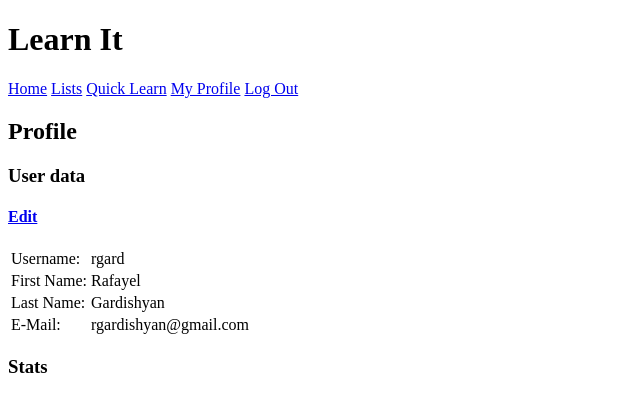
After one commit to RafayelGardishyan/Schoolar, a Django app: page /user/profile/ in a window 1280 px wide. The commit adds this page. Shown: the top 394 px of the page, without its empty margins (0-640 px from the left). Run offline with Django 3.2, Linux system fonts and the light colour scheme; a user stored in the database is signed in; data comes from the database, SQL or seed files in the repository; both versions use the stored data as it was after the commit; some libraries are stand-ins or nearby versions.

Commit message:
Added profie page and test stats. Also improved some pages and added registration email

```diff
--- a/learnit/models.py
+++ b/learnit/models.py
@@ -20,7 +20,11 @@ class Subject(models.Model):
 class TestResults(models.Model):
     grade = models.IntegerField()
     user = models.ForeignKey(to=User, on_delete=models.CASCADE)
+    datetime = models.DateTimeField(auto_now=True)
     difficult_questions = models.ManyToManyField(to=Question)
+
+    def get_difficult_words_count(self):
+        return self.difficult_questions.all().count()
 
 
 class List(models.Model):
--- a/learnit/urls.py
+++ b/learnit/urls.py
@@ -11,6 +11,7 @@ urlpatterns = [
     path('app/delete/<int:list_id>', views.delete, name='test'),
     path('app/test/register/', views.register_results, name='register_results'),
     path('app/result/<int:result_id>', views.results, name='results_page'),
+    path('user/profile/', views.profile, name='user_profile'),
     path('login/', auth_views.LoginView.as_view(template_name='registration/login.html'), name='login'),
     path('logout/', auth_views.LogoutView.as_view(template_name='registration/logout.html'), {'next_page': '/logged_out'}, name='logout'),
     path('logged_out/', views.logged_out, name='logged_out'),
--- a/learnit/views.py
+++ b/learnit/views.py
@@ -1,6 +1,10 @@
 import json
+from django.core.mail import send_mail
+from django.http import BadHeaderError
+from django.shortcuts import render, redirect
+from django.template import Context
+from django.template.loader import get_template
 
-from django.shortcuts import render, redirect
 from .forms import UserForm
 from .models import Subject, List, Question, TestResults
 
@@ -19,6 +23,22 @@ def register(request):
             user = form.save()
             user.username = user.first_name
             user.save()
+
+            template = get_template('emails/registration.txt')
+            content = template.render({'username': user.username})
+            if not user.email:
+                raise BadHeaderError('No email address given for {0}'.format(user))
+
+            send_mail(
+                '[Learn It] Account registration',
+                content,
+                'noreply@learnit.com',
+                [user.email],
+                fail_silently=False,
+            )
+
+            print('Sent mail to: {}'.format(user.email))
+
             return redirect("/")
 
     return render(request, "registration/register.html", {
@@ -27,7 +47,9 @@ def register(request):
 
 
 def app_home(request):
-    return render(request, "app/index.html")
+    return render(request, "app/index.html", {
+        'username': request.user.username
+    })
 
 
 def logged_out(request):
@@ -64,7 +86,7 @@ def add_list(request):
 
         n_list.save()
 
-        return redirect("/lists")
+        return redirect("/app/lists")
 
     subjects = Subject.objects.all()
 
@@ -129,6 +151,22 @@ def register_results(request):
 
 
 def results(request, result_id):
+    if not request.user.is_authenticated:
+        return redirect('/login')
+
     return render(request, 'app/result.html', {
         'result': TestResults.objects.get(pk=result_id)
     })
+
+
+def profile(request):
+    if not request.user.is_authenticated:
+        return redirect('/login')
+
+    user = request.user
+    n_results = TestResults.objects.filter(user=user)
+
+    return render(request, 'registration/profile.html', {
+        'user': user,
+        'results': n_results
+    })
--- /dev/null
+++ b/templates/app/applets/result_graph.html
@@ -0,0 +1,26 @@
+<script type="text/javascript" src="https://www.gstatic.com/charts/loader.js"></script>
+<script type="text/javascript">
+      google.charts.load('current', {'packages':['corechart']});
+      google.charts.setOnLoadCallback(drawChart);
+
+      function drawChart() {
+        var data = google.visualization.arrayToDataTable([
+          ['ID',      'Grade',      'Difficult Words'],
+          {% for result in results %}
+          [{{result.pk}}, {{result.grade}}, {{result.get_difficult_words_count}}],
+          {% endfor %}
+
+        ]);
+
+        var options = {
+          title: 'Your test results',
+          curveType: 'function',
+          legend: { position: 'bottom' }
+        };
+
+        var chart = new google.visualization.LineChart(document.getElementById('curve_chart'));
+
+        chart.draw(data, options);
+      }
+</script>
+<div id="curve_chart" style="width: 900px; height: 500px"></div>
--- a/templates/app/index.html
+++ b/templates/app/index.html
@@ -2,7 +2,7 @@
 
 {% block content %}
 
-    <p>Logged in!</p>
-    <a href="/app/add">Add list!</a>
+    <h2>Welcome, {{ username }}</h2>
+    <a href="/app/lists">Start Learning</a>
 
 {% endblock %}
--- a/templates/app/lists.html
+++ b/templates/app/lists.html
@@ -4,9 +4,9 @@
 
 {% block content %}
   <h2>My lists</h2>
-  <h3>Welcome {{ username }}</h3>
+  <h3><a href="/app/add">Add a list</a></h3>
 
-  <table border="1">
+  <table>
   <tr>
   <td>Name</td>
   <td>Question Subject</td>
@@ -19,8 +19,8 @@
   <td>{{ list.name }}</td>
   <td>{{ list.question_subject }}</td>
   <td>{{ list.answer_subject }}</td>
+  <td><a href="/app/delete/{{ list.get_test }}">Delete</a></td>
   <td><a href="/app/test/{{ list.get_test }}">Test</a></td>
-  <td><a href="/app/delete/{{ list.get_test }}">Delete</a></td>
 </tr>
 {% endfor %}
 </table>
--- a/templates/app/result.html
+++ b/templates/app/result.html
@@ -4,6 +4,7 @@
 
     <h2>Your Results</h2>
     <h3>Your grade: {{ result.grade }}</h3>
+    {% if result.difficult_questions.all %}
     <h3>Difficult Questions:</h3>
     <table>
     {% for question in result.difficult_questions.all %}
@@ -12,6 +13,7 @@
     <td>{{ question.answer }}</td>
 </tr>
 {% endfor %}
+{% endif %}
 </table>
 
 {% endblock %}
--- a/templates/base.html
+++ b/templates/base.html
@@ -24,9 +24,10 @@
   <li class="nav-item"><a href="/app/lists">Lists</a></li>
   <li class="nav-item"><a href="#">Quick Learn</a></li>
   {% if user.is_authenticated %}
-  <li class="nav-item"><a href="/logout">Log out</a></li>
+  <li class="nav-item"><a href="/user/profile">My Profile</a></li>
+  <li class="nav-item"><a href="/logout">Log Out</a></li>
   {% else %}
-  <li class="nav-item"><a href="/login">Log in</a></li>
+  <li class="nav-item"><a href="/login">Log In</a></li>
   <li class="nav-item"><a href="/register">Register</a></li>
   {% endif %}
 </nav>
--- /dev/null
+++ b/templates/registration/profile.html
@@ -0,0 +1,40 @@
+{% extends 'base.html' %}
+
+{% block title %}Login{% endblock %}
+
+{% block content %}
+  <h2>Profile</h2>
+  <h3>User data</h3>
+  <h4><a href="/user/profile/edit">Edit</a></h4>
+  <table>
+  <tr>
+  <td>
+  Username:
+</td>
+<td>{{ user.username }}</td>
+</tr>
+  <tr>
+  <td>
+  First Name:
+</td>
+<td>{{ user.first_name }}</td>
+</tr>
+  <tr>
+  <td>
+  Last Name:
+</td>
+<td>{{ user.last_name }}</td>
+</tr>
+  <tr>
+  <td>
+  E-Mail:
+</td>
+<td>{{ user.email }}</td>
+</tr>
+</table>
+<h3>Stats</h3>
+
+<div id="results">
+{% include "app/applets/result_graph.html" %}
+</div>
+{% endblock %}
```
Also changed, not shown: templates/app/add.html (+31 -2 lines), templates/emails/registration.txt (added, +9 -0 lines), untitled1/settings.py (+12 -0 lines), db.sqlite3, learnit/migrations/0003_testresults_datetime.py (added).
